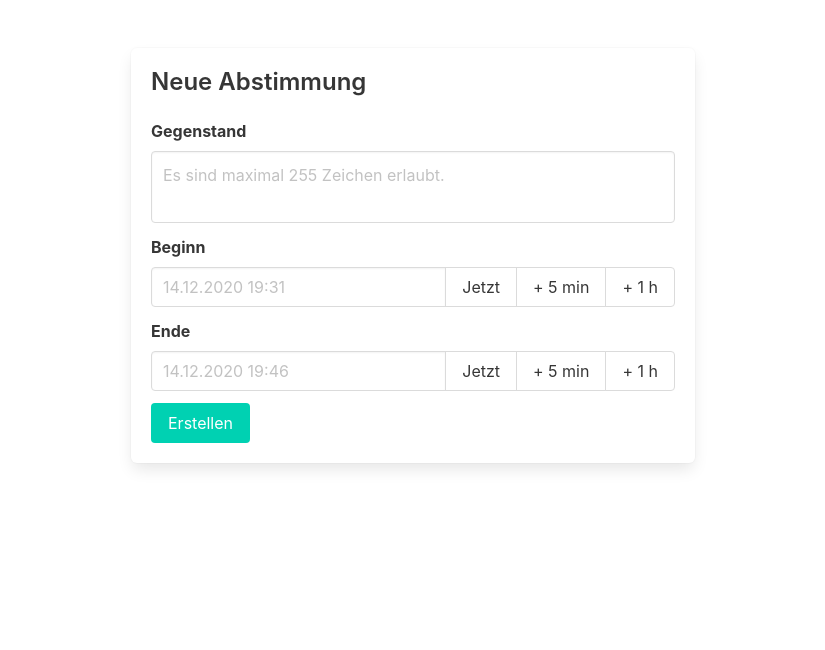
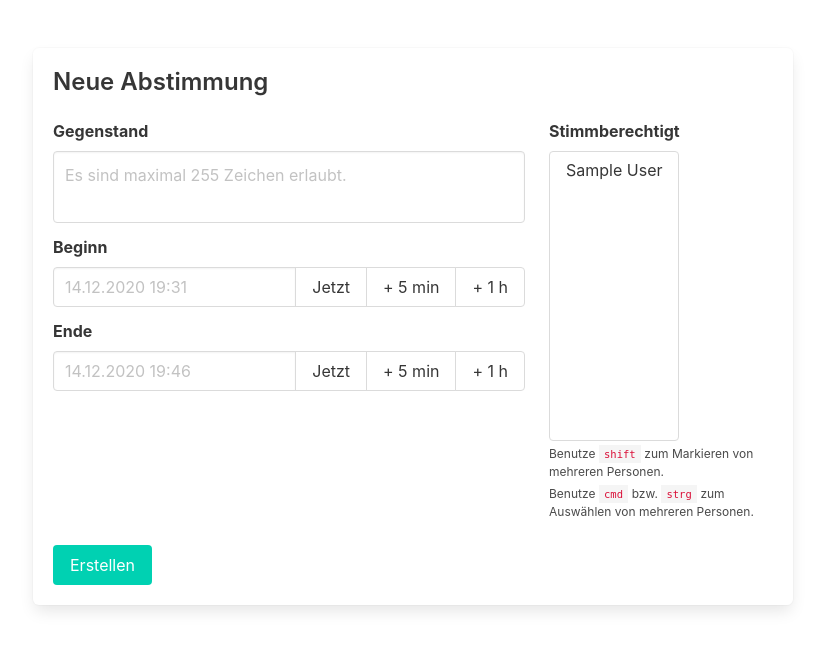
Before and after one commit to aiventimptner/faking-vote, a Django app: page /votes/create/ in a window 1280 px wide. Shown: the part 52-702 px from the top of the page, without its empty margins (227-1052 px from the left). Run offline with Django 3.2, Linux system fonts and the light colour scheme; the visitor is signed in with stand-in values (Sample User, id 1); data comes from the database, SQL or seed files in the repository; some libraries are stand-ins or nearby versions.

Commit message:
Add voters select

```diff
--- a/votes/forms.py
+++ b/votes/forms.py
@@ -7,6 +7,15 @@ from .models import Decision, Option, Vote
 
 
 class DecisionForm(forms.ModelForm):
+    def __init__(self, *args, **kwargs):
+        super().__init__(*args, **kwargs)
+        self.fields['voters'].required = True
+        self.fields['voters'].label_from_instance = self.label_from_instance
+
+    @staticmethod
+    def label_from_instance(obj):
+        return obj.get_full_name()
+
     def clean_start(self):
         data = self.cleaned_data['start']
         if data < timezone.now():
@@ -37,9 +46,10 @@ class DecisionForm(forms.ModelForm):
 
     class Meta:
         model = Decision
-        fields = ['subject', 'start', 'end']
+        fields = ['subject', 'voters', 'start', 'end']
         labels = {
             'subject': "Gegenstand",
+            'voters': "Stimmberechtigt",
             'start': "Beginn",
             'end': "Ende",
         }
@@ -48,6 +58,9 @@ class DecisionForm(forms.ModelForm):
                 'class': "textarea has-fixed-size",
                 'placeholder': "Es sind maximal 255 Zeichen erlaubt.",
                 'rows': 2,
+            }),
+            'voters': forms.SelectMultiple(attrs={
+                'size': 8,
             }),
             'start': forms.DateTimeInput(attrs={
                 'class': "input",
--- a/votes/templates/votes/decision/base_decision.html
+++ b/votes/templates/votes/decision/base_decision.html
@@ -3,7 +3,7 @@
 {% block content %}
     <div class="container">
         <div class="columns is-centered">
-            <div class="column is-6 is-12-touch">
+            <div class="column is-8 is-12-touch">
                 {% block column %}{% endblock %}
             </div>
         </div>
--- a/votes/templates/votes/decision/create.html
+++ b/votes/templates/votes/decision/create.html
@@ -14,6 +14,8 @@
         <form method="post">
             {% csrf_token %}
 
+            <div class="columns">
+                <div class="column">
                     <div class="field">
                         <label class="label" for="{{ form.subject.id_for_label }}">{{ form.subject.label }}</label>
                         <div class="control">
@@ -43,6 +45,30 @@
                             <p class="help is-danger">{{ error }}</p>
                         {% endfor %}
                     </div>
+                </div>
+
+                <div class="column is-one-third">
+                    <div class="field">
+                        <label class="label" for="{{ form.voters.id_for_label }}">{{ form.voters.label }}</label>
+
+                        <div class="select is-multiple">
+                            {{ form.voters }}
+                        </div>
+
+                        <p class="help">
+                            Benutze <code>shift</code> zum Markieren von mehreren Personen.
+                        </p>
+
+                        <p class="help">
+                            Benutze <code>cmd</code> bzw. <code>strg</code> zum Auswählen von mehreren Personen.
+                        </p>
+
+                        {% for error in form.voters.errors %}
+                            <p class="help is-danger">{{ error }}</p>
+                        {% endfor %}
+                    </div>
+                </div>
+            </div>
 
             <div class="field">
                 <div class="control">
```
Lines whose indentation alone changed are shown as unchanged.
